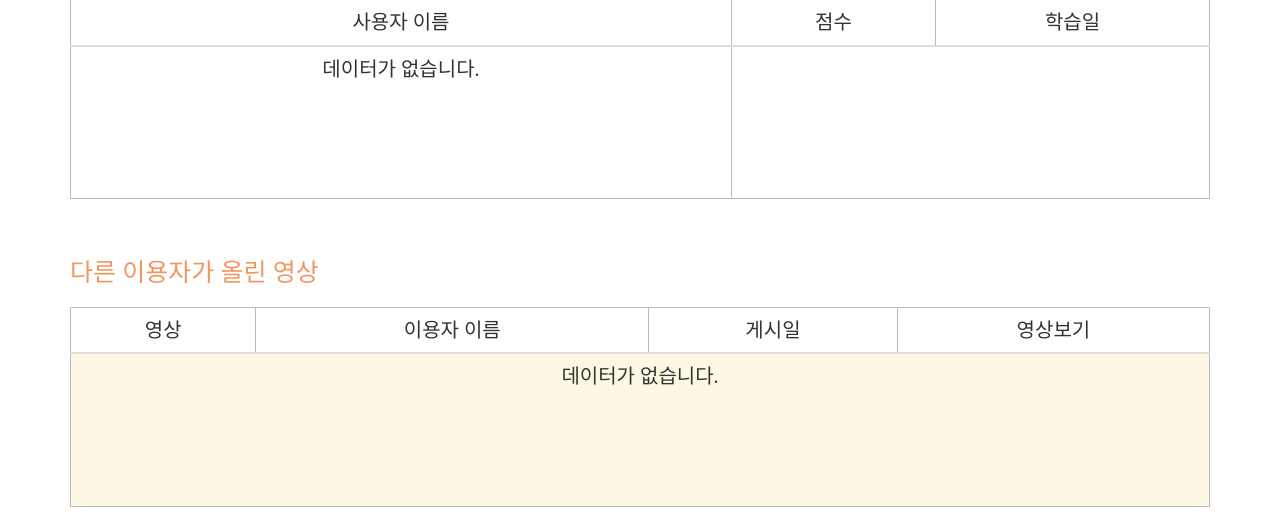
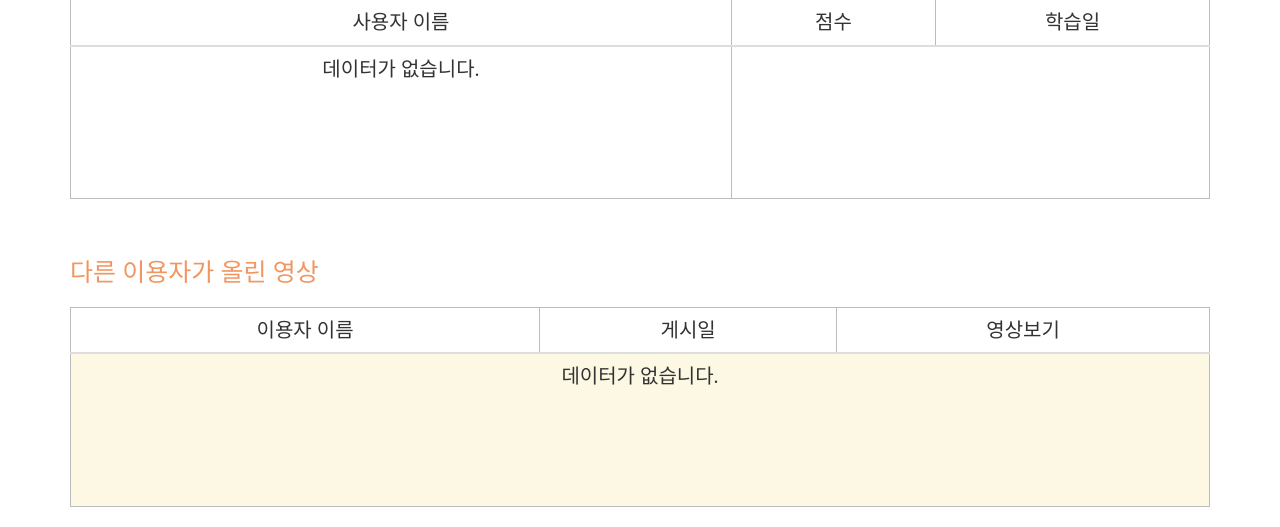
Before and after one commit to mangchhe/django-posture-correction, a Django app: template templates/modepage.html in a window 1280 px wide. Shown: the part 1194-1721 px from the top of the page. Run offline with Django 3.2, Linux system fonts and the light colour scheme; the template is opened without the code that fills it, so the values that code supplies are empty; some libraries are stand-ins or nearby versions; some web fonts are replaced.

Commit message:
필요없는 테이블 삭제

```diff
--- a/templates/modepage.html
+++ b/templates/modepage.html
@@ -67,7 +67,6 @@
     <table class="table table-hover" id="user_video">
     <thead class="thead-light">
       <tr>
-        <th class="text-center">영상</th>
         <th class="text-center">이용자 이름</th>
         <th class="text-center">게시일</th>
         <th class="text-center">영상보기</th>
```
